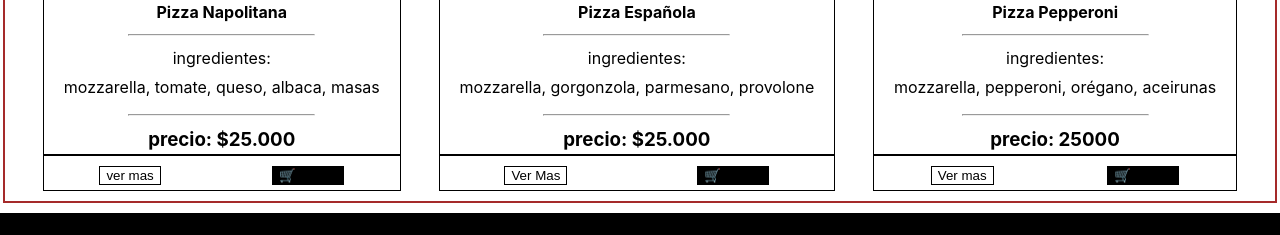
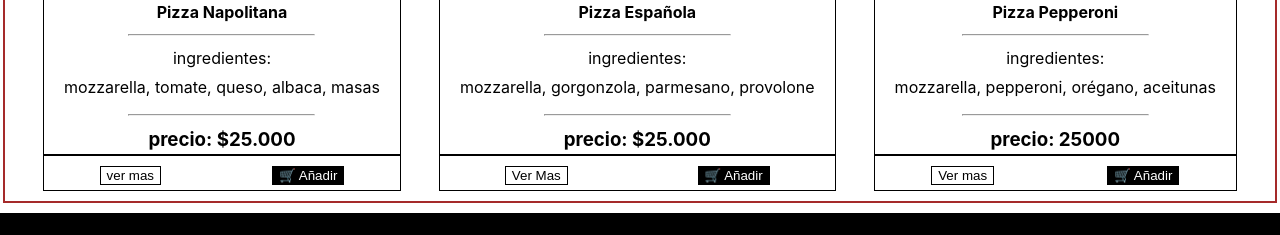
Before and after one commit to JohanxDe/Desafio-react, a React (Vite) app: page / in a window 1280 px wide. Shown: the part 430-665 px from the top of the page. Built offline with nearby package versions, Linux system fonts and the light colour scheme.

Commit message:
se modifican problemas de escritura

```diff
--- a/src/App.jsx
+++ b/src/App.jsx
@@ -35,7 +35,7 @@ function App() {
         precio="$25.000"/>
         <div style={botonesCard}>
           <button style={{backgroundColor:"white", border:"solid 1px black", color:"black"}}>ver mas</button>
-          <button style={{backgroundColor:"black", border:"solid 1px black"}}>🛒 Añadir</button>
+          <button style={{backgroundColor:"black", border:"solid 1px black", color:"white"}}>🛒 Añadir</button>
         </div>
       </div>
       <div>
@@ -46,18 +46,18 @@ function App() {
         precio="$25.000"/>
         <div style={botonesCard}>
           <button style={{backgroundColor:"white", border:"solid 1px black", color:"black"}}>Ver Mas</button>
-          <button style={{backgroundColor:"black", border:"solid 1px black"}}>🛒 Añadir</button>
+          <button style={{backgroundColor:"black", border:"solid 1px black", color:"white"}}>🛒 Añadir</button>
         </div>
       </div>
       <div>
         <Propiedades
         imagen="https://firebasestorage.googleapis.com/v0/b/apis-varias-mias.appspot.com/o/pizzeria%2Fpizza-1239077_640_com.jpg?alt=media&token=e7cde87a-08d5-4040-ac54-90f6c31eb3e3"
         nombre="Pizza Pepperoni"
-        ingredientes={["mozzarella, ", "pepperoni, ", "orégano", ", aceirunas "]}
+        ingredientes={["mozzarella, ", "pepperoni, ", "orégano", ", aceitunas "]}
         precio="25000"/>
          <div style={botonesCard}>
           <button style={{backgroundColor:"white", border:"solid 1px black", color:"black"}}>Ver mas</button>
-          <button style={{backgroundColor:"black", border:"solid 1px black"}}>🛒 Añadir</button>
+          <button style={{backgroundColor:"black", border:"solid 1px black", color:"white"}}>🛒 Añadir</button>
         </div>
       </div>
     </div>
```
